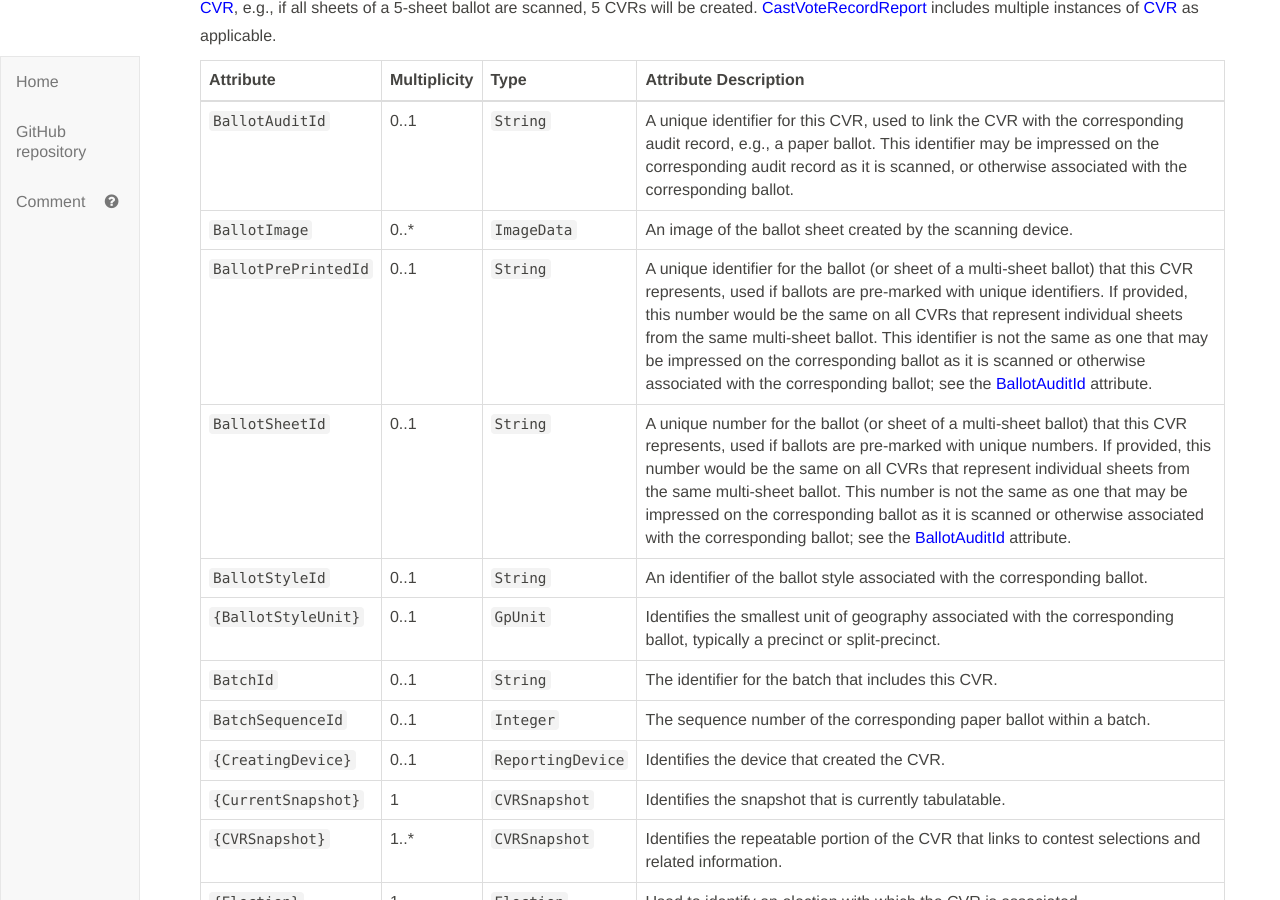
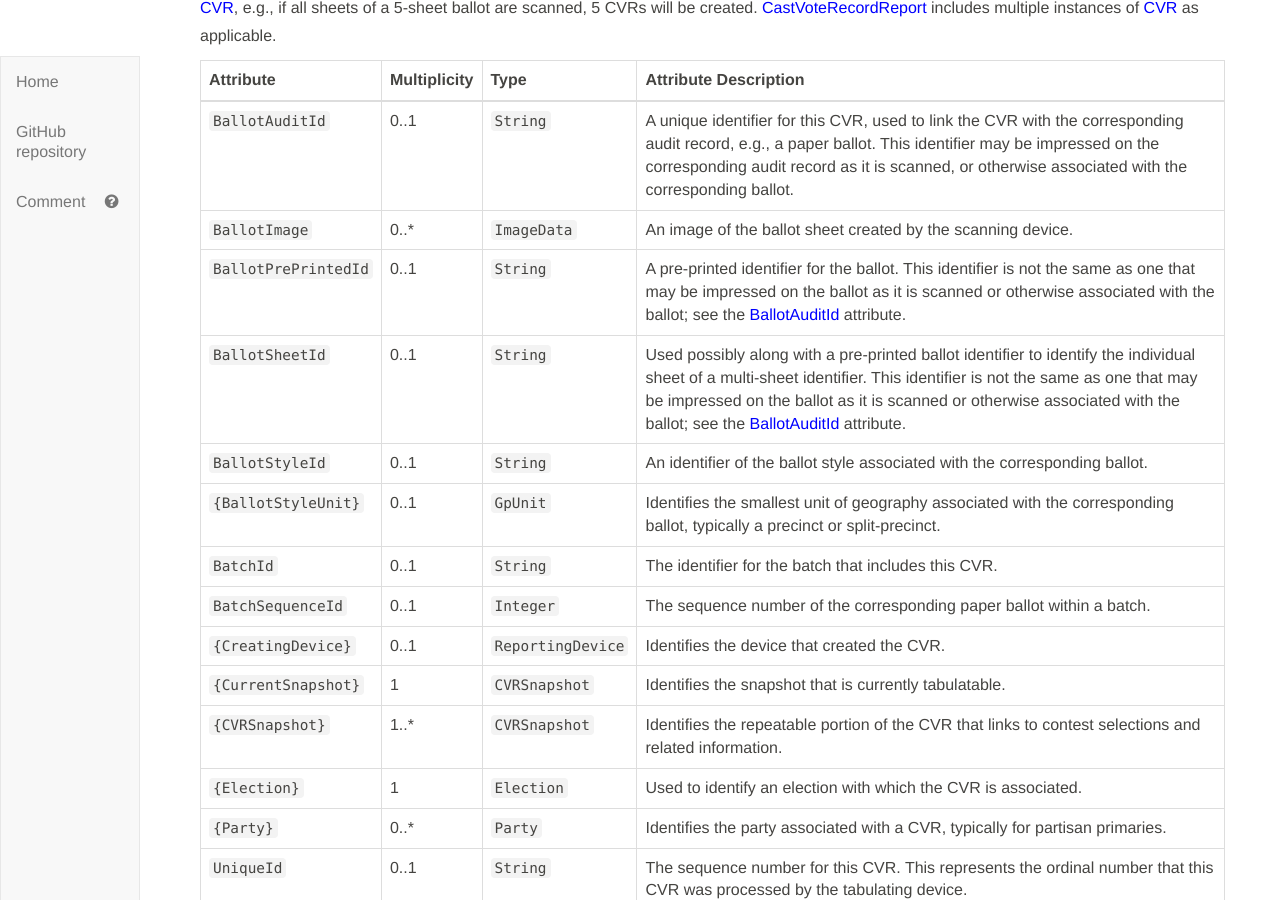
Before and after one commit to usnistgov/CastVoteRecords, a Jekyll site: the page built from index.md, in a window 1280 px wide and 900 px high, scrolled down 13434 px. Built offline with Jekyll 4.4.1, drawn with Linux system fonts in a browser that asks for light colours; our own code applies the rules of GitHub Pages for plain Markdown files.

Commit message:
clarified several definitions

```diff
--- a/index.md
+++ b/index.md
@@ -422,8 +422,8 @@ Attribute | Multiplicity | Type | Attribute Description
 --------- | ------------ | ---- | ---------------------
 <a name="18_0_2_6340208_1469207550920_513772_4736"></a>`BallotAuditId`|0..1|`String`|A unique identifier for this CVR, used to link the CVR with the corresponding audit record, e.g., a paper ballot. This identifier may be impressed on the corresponding audit record as it is scanned, or otherwise associated with the corresponding ballot.
 <a name="18_0_2_6340208_1477335811070_110072_4695"></a>`BallotImage`|0..*|`ImageData`|An image of the ballot sheet created by the scanning device.
-<a name="18_0_2_6340208_1485889604690_46103_4553"></a>`BallotPrePrintedId`|0..1|`String`|A unique identifier for the ballot (or sheet of a multi-sheet ballot) that this CVR represents, used if ballots are pre-marked with unique identifiers. If provided, this number would be the same on all CVRs that represent individual sheets from the same multi-sheet ballot. This identifier is not the same as one that may be impressed on the corresponding ballot as it is scanned or otherwise associated with the corresponding ballot; see the [BallotAuditId](#18_0_2_6340208_1469207550920_513772_4736) attribute.
-<a name="18_0_2_6340208_1485889507713_842254_4548"></a>`BallotSheetId`|0..1|`String`|A unique number for the ballot (or sheet of a multi-sheet ballot) that this CVR represents, used if ballots are pre-marked with unique numbers. If provided, this number would be the same on all CVRs that represent individual sheets from the same multi-sheet ballot. This number is not the same as one that may be impressed on the corresponding ballot as it is scanned or otherwise associated with the corresponding ballot; see the [BallotAuditId](#18_0_2_6340208_1469207550920_513772_4736) attribute.
+<a name="18_0_2_6340208_1485889604690_46103_4553"></a>`BallotPrePrintedId`|0..1|`String`|A pre-printed identifier for the ballot.  This identifier is not the same as one that may be impressed on the ballot as it is scanned or otherwise associated with the ballot; see the [BallotAuditId](#18_0_2_6340208_1469207550920_513772_4736) attribute.
+<a name="18_0_2_6340208_1485889507713_842254_4548"></a>`BallotSheetId`|0..1|`String`|Used possibly along with a pre-printed ballot identifier to identify the individual sheet of a multi-sheet identifier. This identifier is not the same as one that may be impressed on the ballot as it is scanned or otherwise associated with the ballot; see the [BallotAuditId](#18_0_2_6340208_1469207550920_513772_4736) attribute.
 <a name="18_0_2_6340208_1477336326894_57154_4725"></a>`BallotStyleId`|0..1|`String`|An identifier of the ballot style associated with the corresponding ballot.
 <a name="18_0_2_6340208_1491322891923_301659_4571"></a>`{BallotStyleUnit}`|0..1|`GpUnit`|Identifies the smallest unit of geography associated with the corresponding ballot, typically a precinct or split-precinct.
 <a name="18_0_2_6340208_1485284914250_330502_4620"></a>`BatchId`|0..1|`String`|The identifier for the batch that includes this CVR.
```
